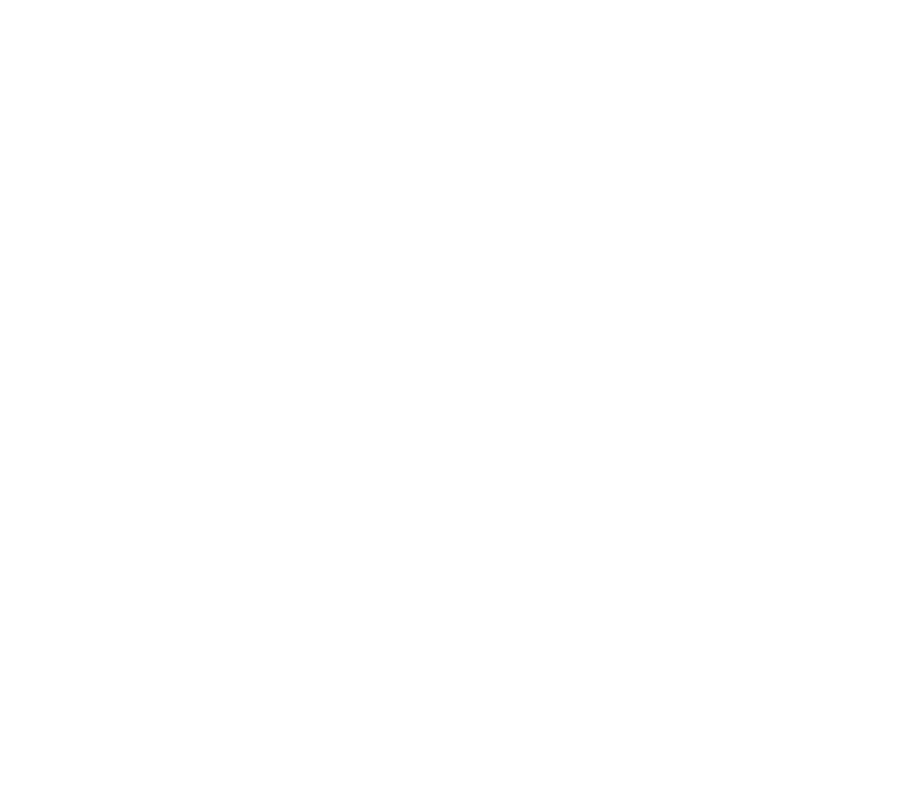
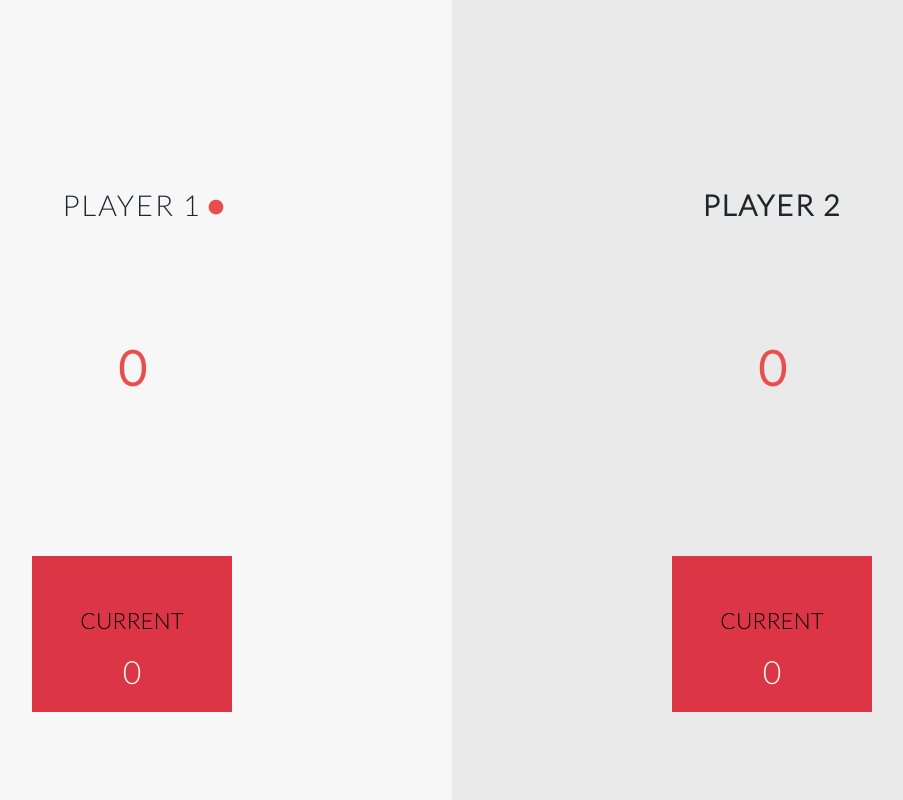
Before and after one commit to antonia1309/Evaluation-2-Studi, a plain HTML site: page index.html in a window 1280 px wide. Shown: the whole page, without its empty margins (188-1091 px from the left). Drawn offline with nearby package versions, Linux system fonts and the light colour scheme.

Commit message:
Ajout conteneurs joueurs et styles

```diff
--- a/index.html
+++ b/index.html
@@ -12,9 +12,39 @@
   <link rel="preconnect" href="https://fonts.googleapis.com">
   <link rel="preconnect" href="https://fonts.gstatic.com" crossorigin>
   <link href="https://fonts.googleapis.com/css2?family=Lato:wght@100;300&display=swap" rel="stylesheet">
+  <!-- FONT AWESOME -->
+  <link rel="stylesheet" href="https://cdnjs.cloudflare.com/ajax/libs/font-awesome/6.4.0/css/all.min.css" integrity="sha512-iecdLmaskl7CVkqkXNQ/ZH/XLlvWZOJyj7Yy7tcenmpD1ypASozpmT/E0iPtmFIB46ZmdtAc9eNBvH0H/ZpiBw==" crossorigin="anonymous" referrerpolicy="no-referrer" />
   <title>Jeu de dé</title>
 </head>
 <body>
+  <main class="container-fluid">
+    <div class="row" id="container-player">
+      <!-- Conteneur premier joueur -->
+      <section class="playerContainer-0-panel active col-md pt-5 d-flex flex-column  align-items-center">
+        <p class="player pt-5" id="player-0">Player 1</p>
+        <p class="score" id="score-0">0</p>
+
+        <div class="current-box bg-danger d-flex flex-column align-items-center mt-5">
+          <p class="current-label mt-5 px-5">Current</p>
+          <p class="current-score" id="current-0">0</p>
+        </div>
+      </section>
+
+      <!-- Conteneur deuxième joueur -->
+      <section class="playerContainer-1-panel col-md pt-5 d-flex flex-column  align-items-center">
+        <p class="player pt-5" id="player-1">Player 2</p>
+        <p class="score" id="score-1">0</p>
+
+        <div class="current-box bg-danger d-flex flex-column align-items-center mt-5">
+          <p class="current-label mt-5 px-5">Current</p>
+          <p class="current-score" id="current-1">0</p>
+        </div>
+      </section>
+    </div>
+
+    <section></section>
+  </main>
+
   <script src="https://cdn.jsdelivr.net/npm/bootstrap@5.3.0/dist/js/bootstrap.bundle.min.js" integrity="sha384-geWF76RCwLtnZ8qwWowPQNguL3RmwHVBC9FhGdlKrxdiJJigb/j/68SIy3Te4Bkz" crossorigin="anonymous"></script>
   <script src="script.js"></script>
 </body>
--- a/styles.css
+++ b/styles.css
@@ -0,0 +1,58 @@
+/****Général****/
+*{
+  margin: 0;
+  padding: 0;
+  box-sizing: border-box;
+}
+
+body{
+  font-family: 'Lato', sans-serif;
+  font-weight: 300;
+  text-transform: uppercase;
+  background-color:rgba(50, 50, 50, .1);
+}
+
+/******JOUEURS*******/
+.player{
+  position: relative;
+  font-size: 1.8em;
+  text-transform: uppercase;
+  font-weight: 950;
+  letter-spacing: 2px;
+}
+.score{
+  font-size: 3em;
+  font-weight: 700;
+  color: #EB4D4C;
+}
+.active {
+  background-color: rgba(247, 247, 247);
+}
+.active .player {
+  font-weight: 300;
+}
+.active .player::after {
+  content: "\2022";
+  font-size: 50px;
+  color: #EB4D4C;
+  position: absolute;
+  top: 30px;
+}
+.current-score{
+  color: #fff;
+  font-size: 2em;
+}
+.current-label {
+  margin-bottom: 10px;
+  font-size: 1.4em;
+  color: black;
+}
+.playerContainer-0-panel, .playerContainer-1-panel {
+  width: 50%;
+  height: 100vh;
+  display: flex;
+  flex-direction: column;
+  justify-content: space-evenly;
+  align-items: center;
+  /* position: relative; */
+}
```
